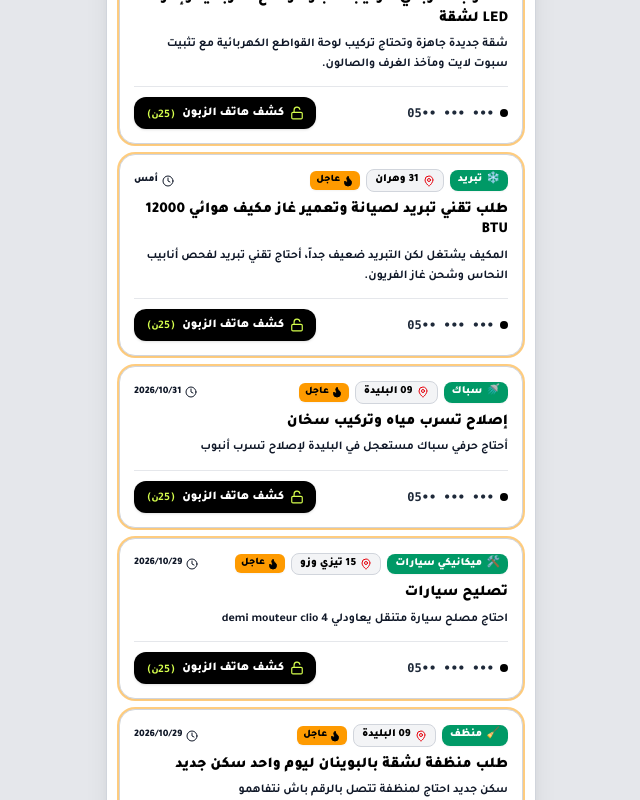
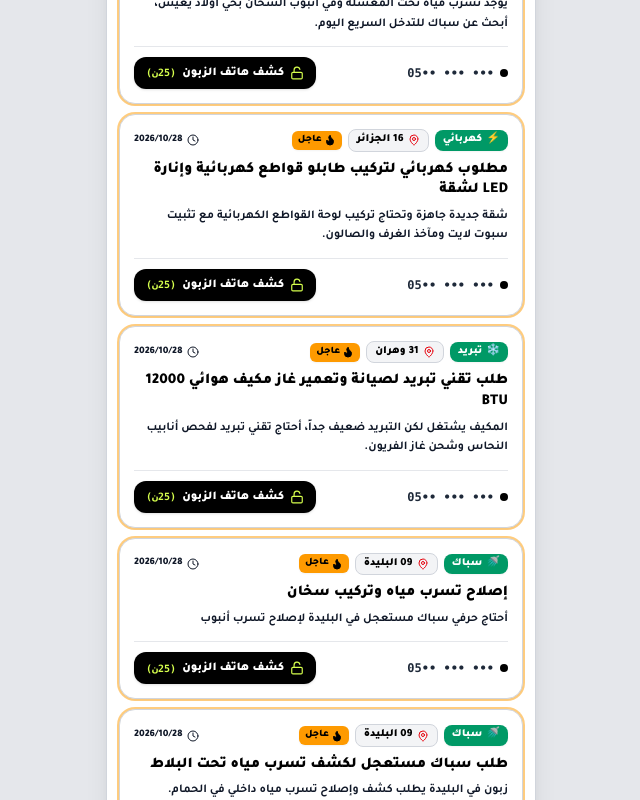
Before and after one commit to chifablida-create/khadam-dz, a React (Vite) app: page / in a window 1280 px wide. Shown: the part 960-1760 px from the top of the page, without its empty margins (319-959 px from the left). Built offline with nearby package versions, Linux system fonts and the light colour scheme; no server answers; the database is empty.

Commit message:
Fix customer request feed chronological sorting (newest real requests first, no 2023 jump)

```diff
--- a/src/App.tsx
+++ b/src/App.tsx
@@ -126,8 +126,16 @@ function sortRequestsDesc(list: RequestItem[]): RequestItem[] {
   return [...list]
     .filter((item) => item && !isCraftsmanAdInCustomerFeed(item))
     .map((item) => {
-      const seedTs = item && item.id ? SEED_REQ_TIME_MAP.get(String(item.id)) : undefined;
-      return seedTs !== undefined ? { ...item, createdAt: seedTs } : item;
+      const idStr = String(item.id || '').trim();
+      const seedTs = SEED_REQ_TIME_MAP.get(idStr);
+      if (seedTs !== undefined) {
+        return { ...item, createdAt: seedTs };
+      }
+      const idMatch = idStr.match(/^r_(\d{13})$/);
+      if (idMatch) {
+        return { ...item, createdAt: Number(idMatch[1]) };
+      }
+      return item;
     })
     .sort((a, b) => Number(b?.createdAt || 0) - Number(a?.createdAt || 0));
 }
--- a/src/data/constants.ts
+++ b/src/data/constants.ts
@@ -192,66 +192,6 @@ export function formatExactPostedTime(timestamp: number): string {
 
 export const INITIAL_REQUESTS: RequestItem[] = [
   {
-    id: 'r_test_check_1',
-    craft: 'سباك',
-    wilaya: '09 البليدة',
-    title: 'تصليح تسريب ماء',
-    desc: 'حي أولاد يعيش',
-    phone: '0550123456',
-    createdAt: 1794507550563,
-    priority: true,
-    status: 'open',
-    isCustomerOwn: true
-  },
-  {
-    id: 'req_cust_live_dz_901',
-    craft: 'سباك',
-    wilaya: '09 البليدة',
-    title: 'طلب سباك مستعجل لإصلاح تسرب مياه وتغيير خلاط الحمام',
-    desc: 'يوجد تسرب مياه تحت المغسلة وفي أنبوب السخان بحي أولاد يعيش، أبحث عن سباك للتدخل السريع اليوم.',
-    phone: '0554821943',
-    createdAt: 1794478340229,
-    priority: true,
-    status: 'open',
-    isCustomerOwn: true
-  },
-  {
-    id: 'req_cust_live_dz_902',
-    craft: 'كهربائي',
-    wilaya: '16 الجزائر',
-    title: 'مطلوب كهربائي لتركيب طابلو قواطع كهربائية وإنارة LED لشقة',
-    desc: 'شقة جديدة جاهزة وتحتاج تركيب لوحة القواطع الكهربائية مع تثبيت سبوت لايت ومآخذ الغرف والصالون.',
-    phone: '0662481920',
-    createdAt: 1794478339229,
-    priority: true,
-    status: 'open',
-    isCustomerOwn: true
-  },
-  {
-    id: 'req_cust_live_dz_903',
-    craft: 'تبريد',
-    wilaya: '31 وهران',
-    title: 'طلب تقني تبريد لصيانة وتعمير غاز مكيف هوائي 12000 BTU',
-    desc: 'المكيف يشتغل لكن التبريد ضعيف جداً، أحتاج تقني تبريد لفحص أنابيب النحاس وشحن غاز الفريون.',
-    phone: '0771839204',
-    createdAt: 1794478338229,
-    priority: true,
-    status: 'open',
-    isCustomerOwn: true
-  },
-  {
-    id: 'req_live_01',
-    craft: 'سباك',
-    wilaya: '09 البليدة',
-    title: 'إصلاح تسرب مياه وتركيب سخان',
-    desc: 'أحتاج حرفي سباك مستعجل في البليدة لإصلاح تسرب أنبوب',
-    phone: '0550112233',
-    createdAt: 1793435076072,
-    priority: true,
-    status: 'open',
-    isCustomerOwn: true
-  },
-  {
     id: 'r_1793081276403',
     craft: 'ميكانيكي سيارات',
     wilaya: '15 تيزي وزو',
@@ -276,6 +216,54 @@ export const INITIAL_REQUESTS: RequestItem[] = [
     isCustomerOwn: true
   },
   {
+    id: 'req_cust_live_dz_901',
+    craft: 'سباك',
+    wilaya: '09 البليدة',
+    title: 'طلب سباك مستعجل لإصلاح تسرب مياه وتغيير خلاط الحمام',
+    desc: 'يوجد تسرب مياه تحت المغسلة وفي أنبوب السخان بحي أولاد يعيش، أبحث عن سباك للتدخل السريع اليوم.',
+    phone: '0554821943',
+    createdAt: 1793195000000,
+    priority: true,
+    status: 'open',
+    isCustomerOwn: true
+  },
+  {
+    id: 'req_cust_live_dz_902',
+    craft: 'كهربائي',
+    wilaya: '16 الجزائر',
+    title: 'مطلوب كهربائي لتركيب طابلو قواطع كهربائية وإنارة LED لشقة',
+    desc: 'شقة جديدة جاهزة وتحتاج تركيب لوحة القواطع الكهربائية مع تثبيت سبوت لايت ومآخذ الغرف والصالون.',
+    phone: '0662481920',
+    createdAt: 1793194000000,
+    priority: true,
+    status: 'open',
+    isCustomerOwn: true
+  },
+  {
+    id: 'req_cust_live_dz_903',
+    craft: 'تبريد',
+    wilaya: '31 وهران',
+    title: 'طلب تقني تبريد لصيانة وتعمير غاز مكيف هوائي 12000 BTU',
+    desc: 'المكيف يشتغل لكن التبريد ضعيف جداً، أحتاج تقني تبريد لفحص أنابيب النحاس وشحن غاز الفريون.',
+    phone: '0771839204',
+    createdAt: 1793193000000,
+    priority: true,
+    status: 'open',
+    isCustomerOwn: true
+  },
+  {
+    id: 'req_live_01',
+    craft: 'سباك',
+    wilaya: '09 البليدة',
+    title: 'إصلاح تسرب مياه وتركيب سخان',
+    desc: 'أحتاج حرفي سباك مستعجل في البليدة لإصلاح تسرب أنبوب',
+    phone: '0550112233',
+    createdAt: 1793190000000,
+    priority: true,
+    status: 'open',
+    isCustomerOwn: true
+  },
+  {
     id: 'req_cr_c_fb_adm_1793182336382',
     craft: 'سباك',
     wilaya: '09 البليدة',
@@ -283,17 +271,6 @@ export const INITIAL_REQUESTS: RequestItem[] = [
     desc: 'زبون في البليدة يطلب كشف وإصلاح تسرب مياه داخلي في الحمام.',
     phone: '0554 82 19 43',
     createdAt: 1793182300000,
-    priority: true,
-    status: 'open'
-  },
-  {
-    id: 'req_fb_live_1793136505389',
-    craft: 'سباك',
-    wilaya: '09 البليدة',
-    title: 'طلب سباك مستعجل في 09 البليدة (عبر منشور شفاء البليدة (Chifa Blida))',
-    desc: 'طلب زبون حقيقي تم جلبه عبر إشهار فيسبوك بإسم (شفاء البليدة (Chifa Blida)) في 09 البليدة وحفظه في قاعدة بيانات Firestore.',
-    phone: '0554 82 19 43',
-    createdAt: 1793136505389,
     priority: true,
     status: 'open'
   },
@@ -320,17 +297,6 @@ export const INITIAL_REQUESTS: RequestItem[] = [
     status: 'open'
   },
   {
-    id: 'req_fb_adm_1793126302923',
-    craft: 'سباك',
-    wilaya: '09 البليدة',
-    title: 'طلب سباك في 09 البليدة (عبر بوت فيسبوك)',
-    desc: 'طلب زبون حقيقي تم جلبه عبر إشهار فيسبوك بإسم (شفاء البليدة (Chifa Blida)) وحفظه في Firestore.',
-    phone: '0554 82 19 43',
-    createdAt: 1793126302923,
-    priority: true,
-    status: 'open'
-  },
-  {
     id: 'req_cr_c_fb_adm_1793126302934',
     craft: 'سباك',
     wilaya: '09 البليدة',
@@ -342,17 +308,6 @@ export const INITIAL_REQUESTS: RequestItem[] = [
     status: 'open'
   },
   {
-    id: 'req_fb_live_1793123330146',
-    craft: 'منظف',
-    wilaya: '09 البليدة',
-    title: 'طلب منظف مستعجل في 09 البليدة (عبر منشور شفاء البليدة (Chifa Blida))',
-    desc: 'طلب زبون حقيقي تم جلبه عبر إشهار فيسبوك بإسم (شفاء البليدة (Chifa Blida)) في 09 البليدة وحفظه في قاعدة بيانات Firestore.',
-    phone: '0554 82 19 43',
-    createdAt: 1793123330146,
-    priority: true,
-    status: 'open'
-  },
-  {
     id: 'req_cr_c_fb_live_1793123330150',
     craft: 'منظف',
     wilaya: '09 البليدة',
@@ -360,17 +315,6 @@ export const INITIAL_REQUESTS: RequestItem[] = [
     desc: 'مطلوب خدمة تنظيف شامل لشقة F4 في البليدة بعد انتهاء أشغال الترميم والدهان.',
     phone: '0554 82 19 43',
     createdAt: 1793123300000,
-    priority: true,
-    status: 'open'
-  },
-  {
-    id: 'req_social_1793119632873_ntj',
-    craft: 'سباك',
-    wilaya: '35 بومرداس',
-    title: 'مطلوب سباك لتركيب شوديار وإصلاح تسرب مياه (عبر فيسبوك)',
-    desc: 'طلب مجلوب آلياً بواسطة بوت الفيسبوك من الصفحة الرسمية (1CCuf6aCuD): تركيب شوديار وإصلاح تسرب مياه مستعجل.',
-    phone: '0554 82 19 43',
-    createdAt: 1793119632873,
     priority: true,
     status: 'open'
   },
@@ -403,7 +347,7 @@ export const INITIAL_REQUESTS: RequestItem[] = [
     title: 'تركيب بلاط أرضية المطبخ والرواق (أستر وداراج)',
     desc: 'مساحة حوالي 28 متر مربع، السلعة متوفرة في عين المكان وأحتاج بناء مختص في الداراج والفايونس.',
     phone: '0773519082',
-    createdAt: 1700000106000,
+    createdAt: 1793090006000,
     priority: true,
     status: 'open'
   },
@@ -414,7 +358,7 @@ export const INITIAL_REQUESTS: RequestItem[] = [
     title: 'تركيب 4 أبواب غرف داخلية خشبية مع المقابض والأقفال',
     desc: 'الأبواب جاهزة في المنزل بحي بومرشي، أحتاج نجار متقن لتركيب الإطارات والأبواب وضبط الإغلاق.',
     phone: '0661904382',
-    createdAt: 1700000105000,
+    createdAt: 1793090005000,
     priority: false,
     status: 'open'
   },
@@ -425,7 +369,7 @@ export const INITIAL_REQUESTS: RequestItem[] = [
     title: 'طلاء غرفتين وصالون مع لوندوي وتصليح الشقوق',
     desc: 'العمل في المقاطعة الإدارية علي منجلي، الجدران تحتاج طبقة لوندوي وصباغة عصرية نظيفة.',
     phone: '0558391045',
-    createdAt: 1700000104000,
+    createdAt: 1793090004000,
     priority: false,
     status: 'open'
   },
@@ -436,7 +380,7 @@ export const INITIAL_REQUESTS: RequestItem[] = [
     title: 'تركيب مكيف هوائي جديد 12000 مع تمديد الأنابيب النحاسية',
     desc: 'اشتريت مكيف جديد وأبحث عن تقني تبريد في بئر الجير لتثبيت الوحدة الداخلية والخارجية وتشغيله.',
     phone: '0771839204',
-    createdAt: 1700000103000,
+    createdAt: 1793090003000,
     priority: false,
     status: 'open'
   },
@@ -447,7 +391,7 @@ export const INITIAL_REQUESTS: RequestItem[] = [
     title: 'تركيب لوحة قواطع كهربائية جديدة مع مصابيح السقف',
     desc: 'شقة جديدة في باب الزوار تحتاج تركيب طابلو كهرباء كامل مع تثبيت الإنارة ومآخذ الغرف.',
     phone: '0662481920',
-    createdAt: 1700000102000,
+    createdAt: 1793090002000,
     priority: true,
     status: 'open'
   },
@@ -458,7 +402,7 @@ export const INITIAL_REQUESTS: RequestItem[] = [
     title: 'إصلاح تسرب ماء في أنبوب الحمام وتركيب حنفية خلاط',
     desc: 'يوجد تسرب تحت المغسلة في الطابق الأول بحي أولاد يعيش، أحتاج سباك محترف اليوم لإصلاح الأنبوب وتغيير الخلاط.',
     phone: '0554128934',
-    createdAt: 1700000101000,
+    createdAt: 1793090001000,
     priority: true,
     status: 'open'
   }
--- a/src/supabase.d.ts
+++ b/src/supabase.d.ts
@@ -9,6 +9,10 @@ export type CraftsmanWithReveals = CraftsmanUser & {
 };
 
 export declare function sortRequestsNewestFirst(list: RequestItem[]): RequestItem[];
+export declare function resolveCanonicalRequestTimestamp(rawId: string, fallbackTs?: number): number;
+export declare function isCraftsmanAdInCustomerFeed(item: Record<string, any> | null | undefined): boolean;
+export declare function normalizeDzCraftsmanPhone(raw?: string | null): string;
+export declare function deduplicateCraftsmenByPhone(list: CraftsmanWithReveals[]): CraftsmanWithReveals[];
 export declare function mapDemandeRowToRequestItem(row: Record<string, any>): RequestItem | null;
 export declare function mapRequestItemToDemandePayload(req: RequestItem): {
   id: string;
--- a/src/supabase.js
+++ b/src/supabase.js
@@ -103,6 +103,11 @@ function unpackTextAndMeta(rawText) {
 const CRAFTSMAN_AD_DEMANDE_IDS = new Set([
   'r_1794865802107',
   'r_1794843332786',
+  'r_test_check_1',
+  'req_fb_live_1793136505389',
+  'req_fb_adm_1793126302923',
+  'req_fb_live_1793123330146',
+  'req_social_1793119632873_ntj',
   'req_cr_cp1',
   'req_cr_cp2',
   'req_cr_cp3',
@@ -110,6 +115,23 @@ const CRAFTSMAN_AD_DEMANDE_IDS = new Set([
   'req_cr_cp5',
   'req_cr_cp6'
 ]);
+
+export function resolveCanonicalRequestTimestamp(rawId, fallbackTs) {
+  const idStr = String(rawId || '').trim();
+  const seedTs = SEED_REQUEST_TIMESTAMPS.get(idStr);
+  if (typeof seedTs === 'number' && seedTs > 0) {
+    return seedTs;
+  }
+  const idMatch = idStr.match(/^r_(\d{13})$/);
+  if (idMatch) {
+    const parsedIdTs = Number(idMatch[1]);
+    if (!Number.isNaN(parsedIdTs) && parsedIdTs > 0) {
+      return parsedIdTs;
+    }
+  }
+  const fb = Number(fallbackTs || 0);
+  return !Number.isNaN(fb) && fb > 0 ? fb : Date.now();
+}
 
 export function isCraftsmanAdInCustomerFeed(item) {
   if (!item) return true;
@@ -158,17 +180,10 @@ export function mapDemandeRowToRequestItem(row) {
     return null;
   }
 
-  const seedTs = SEED_REQUEST_TIMESTAMPS.get(rawId);
   const rowTs = row.created_at ? new Date(row.created_at).getTime() : 0;
   const metaTs = typeof meta.createdAt === 'number' ? meta.createdAt : 0;
-  const createdTs =
-    typeof seedTs === 'number' && seedTs > 0
-      ? seedTs
-      : !Number.isNaN(rowTs) && rowTs > 0
-      ? rowTs
-      : !Number.isNaN(metaTs) && metaTs > 0
-      ? metaTs
-      : Date.now();
+  const fallbackTs = !Number.isNaN(metaTs) && metaTs > 0 ? metaTs : !Number.isNaN(rowTs) && rowTs > 0 ? rowTs : Date.now();
+  const createdTs = resolveCanonicalRequestTimestamp(rawId, fallbackTs);
 
   const statusVal =
     row.status === 'in_progress' || row.status === 'completed' || row.status === 'open'
@@ -209,11 +224,7 @@ export function mapDemandeRowToRequestItem(row) {
 
 export function mapRequestItemToDemandePayload(req) {
   const reqId = String(req.id || `dem_${Date.now()}`).trim();
-  const seedTs = SEED_REQUEST_TIMESTAMPS.get(reqId);
-  const resolvedCreatedAt =
-    typeof seedTs === 'number' && seedTs > 0
-      ? seedTs
-      : Number(req.createdAt) || Date.now();
+  const resolvedCreatedAt = resolveCanonicalRequestTimestamp(reqId, req.createdAt);
 
   const meta = {
     appId: reqId,
@@ -252,12 +263,9 @@ export function mapRequestItemToDemandePayload(req) {
     client_name: titleStr,
     client_phone: phoneStr,
     metier: craftStr,
-    message: packTextWithMeta(descStr, meta)
+    message: packTextWithMeta(descStr, meta),
+    created_at: new Date(resolvedCreatedAt).toISOString()
   };
-
-  if (typeof seedTs === 'number' && seedTs > 0) {
-    payload.created_at = new Date(seedTs).toISOString();
-  }
 
   return payload;
 }
@@ -496,11 +504,7 @@ export async function fetchDemandesFromSupabase() {
 export async function saveDemandeToSupabase(req) {
   if (!req) return null;
   const reqId = String(req.id || `dem_${Date.now()}`).trim();
-  const seedTs = SEED_REQUEST_TIMESTAMPS.get(reqId);
-  const resolvedCreatedAt =
-    typeof seedTs === 'number' && seedTs > 0
-      ? seedTs
-      : Number(req.createdAt) || Date.now();
+  const resolvedCreatedAt = resolveCanonicalRequestTimestamp(reqId, req.createdAt);
   const cleanReq = { ...req, id: reqId, createdAt: resolvedCreatedAt };
 
   guardianDemandesById.set(reqId, cleanReq);
```
